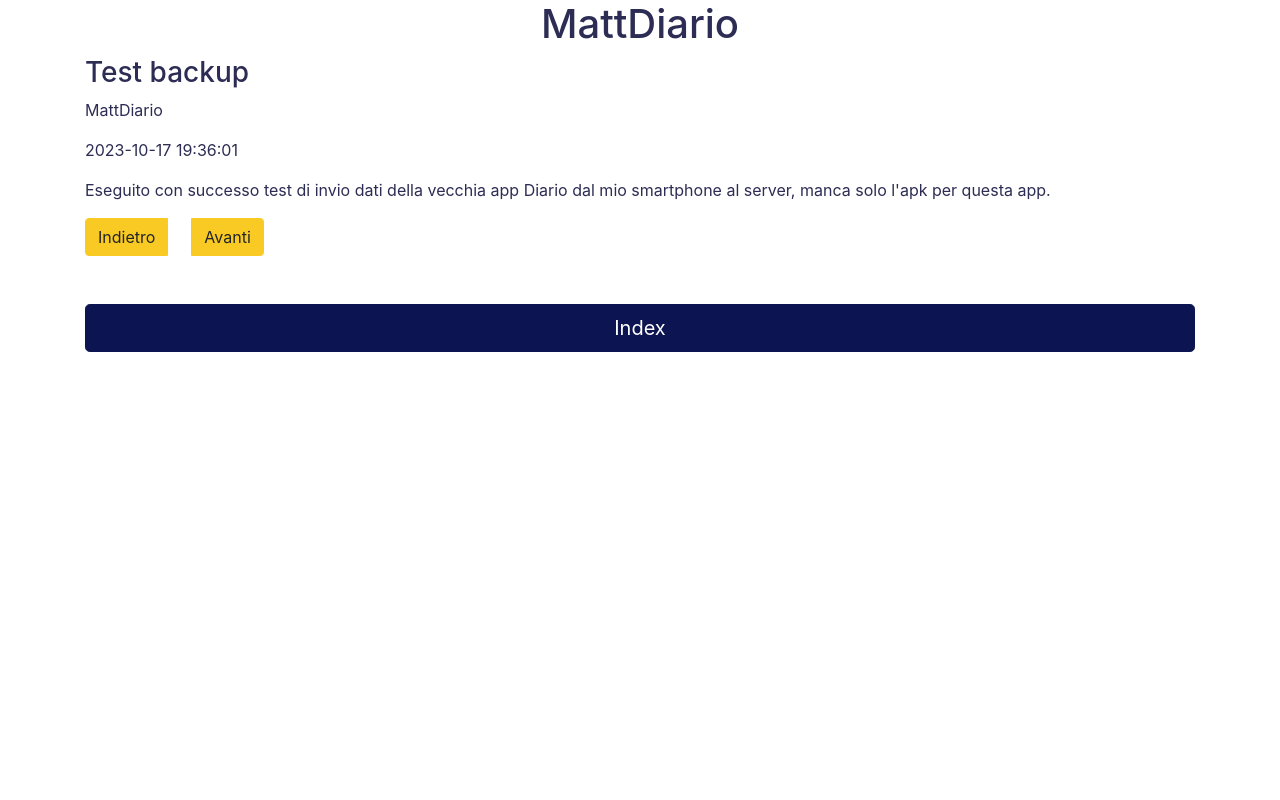
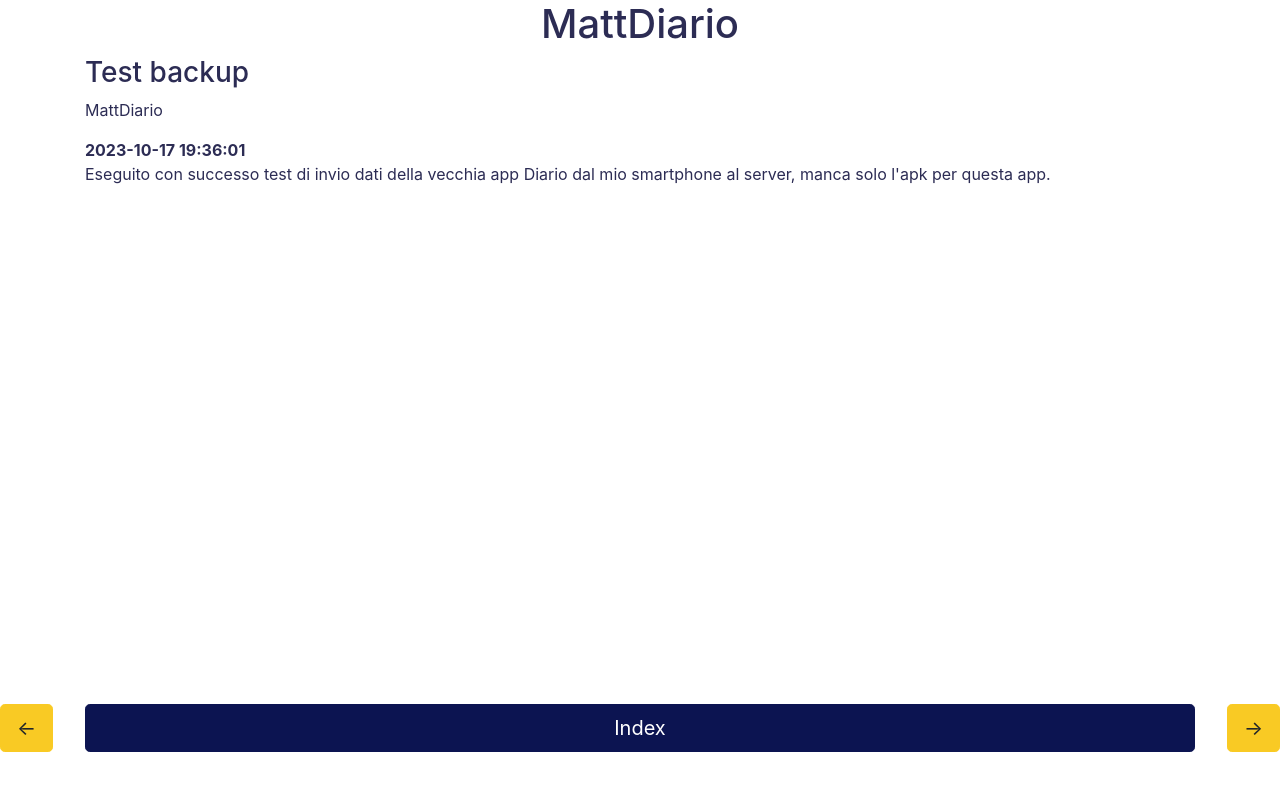
Before and after one commit to mattebernini/MattDiario, a Flask app: page /pagina/ultima in a window 1280 px wide. Run offline with Flask 3, Linux system fonts and the light colour scheme.

Commit message:
server side completed

```diff
--- a/server/leggi_diario.py
+++ b/server/leggi_diario.py
@@ -1,5 +1,6 @@
 from flask import Flask, render_template, request, jsonify, redirect, url_for
 from flask_sqlalchemy import SQLAlchemy
+from sqlalchemy import func
 
 app = Flask(__name__)
 app.config['SQLALCHEMY_DATABASE_URI'] = "sqlite:///database.db"
@@ -48,12 +49,25 @@ def get_diary_pages_json(diary_entries):
 
 @app.route('/')
 def index():
-    return render_template('index.html')
+    categories = db.session.query(DiaryEntry.category, func.count(DiaryEntry.id)).group_by(DiaryEntry.category).all()
+    year_month = db.session.query(
+        func.strftime("%Y-%m", DiaryEntry.date).label("year_month"),
+        func.count(DiaryEntry.id)
+    ).group_by("year_month").all()
+    return render_template('index.html',
+                           categories=categories,
+                           year_month=year_month)
 
 @app.route('/pagina/<quale>')
 def pagina(quale):
     if quale == "ultima":
         diary_entries = DiaryEntry.query.all()
+    else:
+        tipo, val = quale.split("=")
+        if tipo == "category":
+            diary_entries = DiaryEntry.query.filter_by(category=val).all()
+        elif tipo == "year_month":
+            diary_entries = DiaryEntry.query.filter(DiaryEntry.date.like(f"{val}%")).all()
 
     return render_template('pagina.html',
                            diary_pages=get_diary_pages_json(diary_entries))
--- a/server/templates/pagina.html
+++ b/server/templates/pagina.html
@@ -6,17 +6,19 @@
     {% set current_index = diary_pages|length - 1 %}
     <h3>{{ diary_pages[current_index].title }}</h3>
     <p id="category">{{ diary_pages[current_index].category }}</p>
-    <p id="date">{{ diary_pages[current_index].date }}</p>
+    <strong id="date">{{ diary_pages[current_index].date }}</strong>
     <p id="content">{{ diary_pages[current_index].content }}</p>
 
     <input type="hidden" id="current_index" value="{{ current_index }}">
-    <div class="btn-group" role="group">
-        <button type="button" class="btn btn-secondary mr-4" onclick="changeIndex(-1)">Indietro</button>
-        <button type="button" class="btn btn-secondary" onclick="changeIndex(1)">Avanti</button>
+    <div class=" container fixed-bottom mb-5">
+        <div class="fixed-bottom mb-5 d-flex justify-content-between">
+            <button type="button" class="btn btn-secondary btn-lg" onclick="changeIndex(1)">&#8592;</button>
+            <button type="button" class="btn btn-secondary btn-lg" onclick="changeIndex(-1)">&#8594;</button>
+        </div>
+        <a href="/">
+            <button type="button" class="btn btn-primary btn-lg btn-block mt-2">Index</button>
+        </a>
     </div>
-    <a href="/">
-        <button type="button" class="btn btn-primary btn-lg btn-block mt-5">Index</button>
-    </a>
 </div>
 <script>
     var diary_pages = {{ diary_pages|tojson|safe }};
--- a/app/delete_db.py
+++ b/utility/delete_db.py
@@ -1,7 +1,7 @@
 import sqlite3
 
 # Connect to the SQLite database
-conn = sqlite3.connect('diary.db')
+conn = sqlite3.connect('app/diary.db')
 cursor = conn.cursor()
 
 # Execute a DELETE query to remove all rows from the "pagina" table
--- a/app/read_db.py
+++ b/utility/read_db.py
@@ -1,7 +1,7 @@
 import sqlite3
 
 # Connect to the SQLite database
-conn = sqlite3.connect('diary.db')
+conn = sqlite3.connect('app/diary.db')
 cursor = conn.cursor()
 
 # Execute a SELECT query to retrieve data from the "pagina" table
```
Also changed, not shown: server/templates/index.html (+10 -6 lines), app/diary.db, app/main.py (renamed from app/matt_diario.py), server/instance/database.db, 3 other files.
